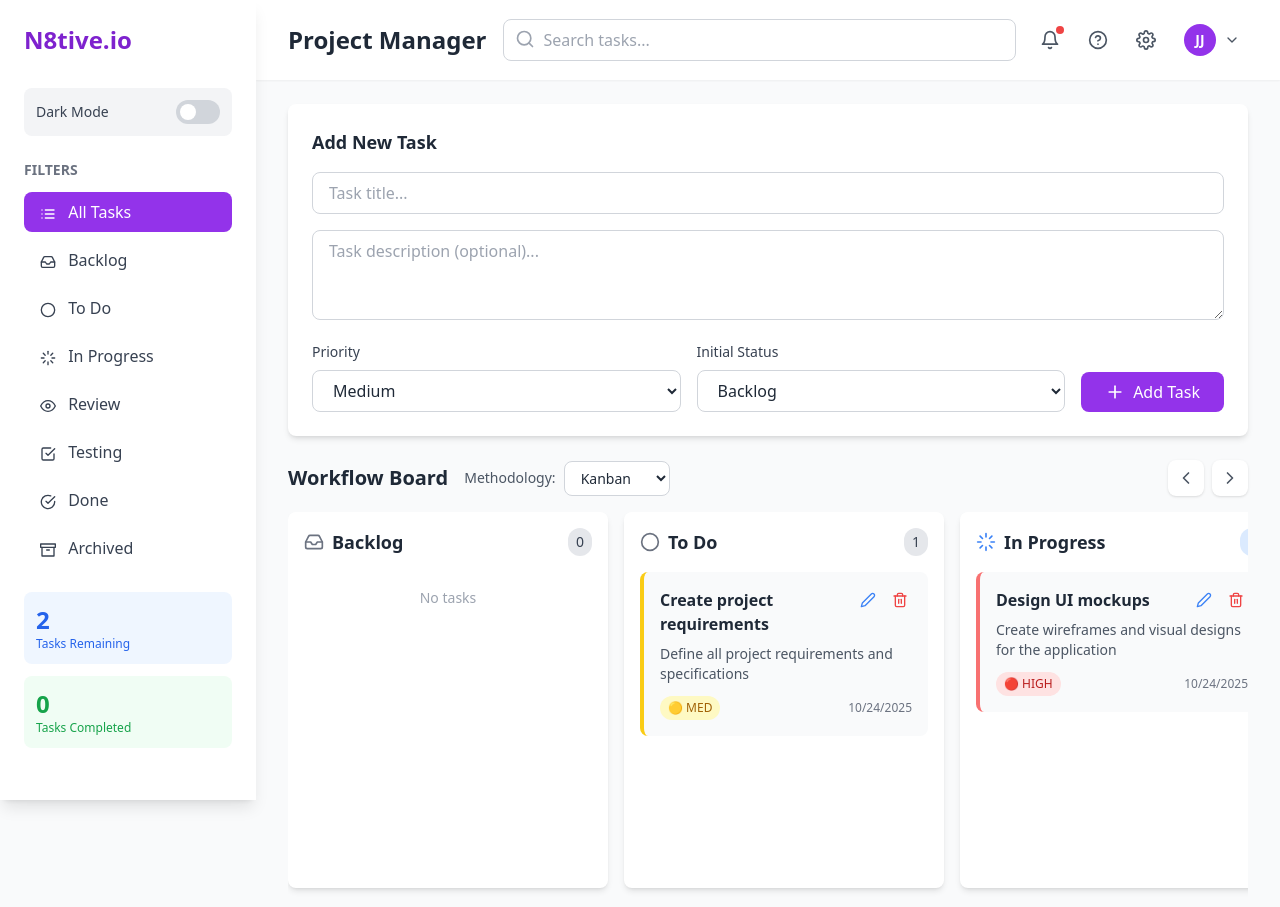
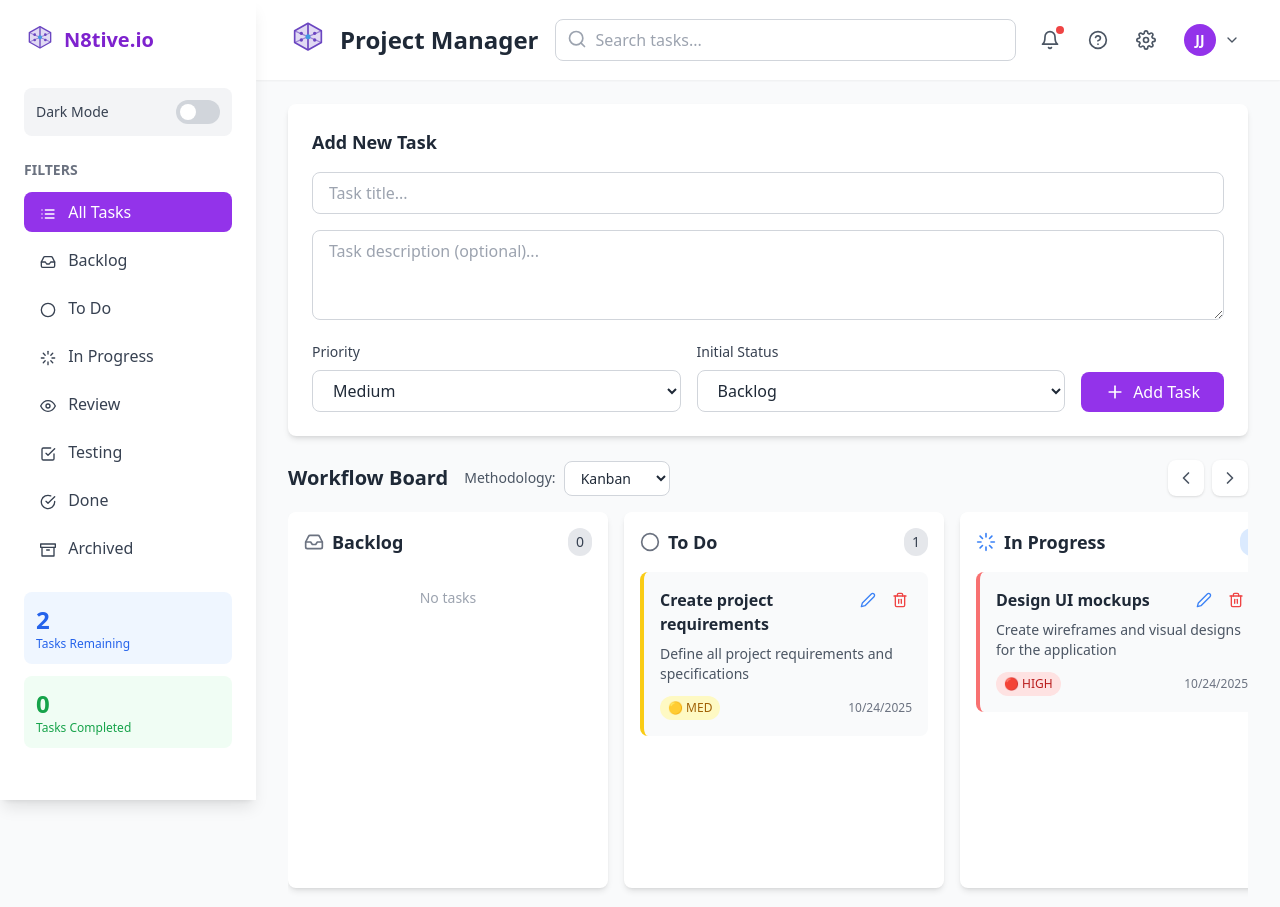
Before and after one commit to Jonjos95/Project-Manager, a plain HTML site: page index.html in a window 1280 px wide. Shown: the top 907 px of the page. Drawn offline with nearby package versions, Linux system fonts and the light colour scheme.

Commit message:
Add professional geometric logo representing structure and organization

```diff
--- a/index.html
+++ b/index.html
@@ -50,7 +50,22 @@
         <div class="p-6">
             <!-- Logo/Title -->
             <div class="flex items-center justify-between mb-8">
-                <h1 class="text-2xl font-bold text-purple-700 dark:text-purple-400">N8tive.io</h1>
+                <div class="flex items-center gap-2">
+                    <!-- Logo SVG -->
+                    <svg class="w-8 h-8" viewBox="0 0 48 48" fill="none" xmlns="http://www.w3.org/2000/svg">
+                        <path d="M24 4L40 13V27L24 36L8 27V13L24 4Z" fill="#6b46c1" opacity="0.2"/>
+                        <path d="M24 4L40 13V27L24 36L8 27V13L24 4Z" stroke="#6b46c1" stroke-width="2" stroke-linejoin="round"/>
+                        <line x1="24" y1="4" x2="24" y2="36" stroke="#6b46c1" stroke-width="2"/>
+                        <line x1="8" y1="13" x2="40" y2="27" stroke="#6b46c1" stroke-width="1.5" opacity="0.6"/>
+                        <line x1="40" y1="13" x2="8" y2="27" stroke="#6b46c1" stroke-width="1.5" opacity="0.6"/>
+                        <circle cx="24" cy="20" r="3" fill="#4299e1"/>
+                        <circle cx="16" cy="16" r="2" fill="#6b46c1"/>
+                        <circle cx="32" cy="16" r="2" fill="#6b46c1"/>
+                        <circle cx="16" cy="24" r="2" fill="#6b46c1"/>
+                        <circle cx="32" cy="24" r="2" fill="#6b46c1"/>
+                    </svg>
+                    <h1 class="text-xl font-bold text-purple-700 dark:text-purple-400">N8tive.io</h1>
+                </div>
                 <button onclick="toggleMobileMenu()" class="lg:hidden text-gray-600 dark:text-gray-300">
                     <i data-feather="x" class="w-6 h-6"></i>
                 </button>
@@ -120,7 +135,29 @@
                         <button onclick="toggleMobileMenu()" class="lg:hidden mr-4 text-gray-600 dark:text-gray-300">
                             <i data-feather="menu" class="w-6 h-6"></i>
                         </button>
-                        <h2 class="text-xl sm:text-2xl font-bold text-gray-800 dark:text-white whitespace-nowrap">Project Manager</h2>
+                        <div class="flex items-center gap-3">
+                            <!-- Logo SVG -->
+                            <svg class="w-8 h-8 sm:w-10 sm:h-10" viewBox="0 0 48 48" fill="none" xmlns="http://www.w3.org/2000/svg">
+                                <!-- Outer cube representing structure -->
+                                <path d="M24 4L40 13V27L24 36L8 27V13L24 4Z" fill="#6b46c1" opacity="0.2"/>
+                                <path d="M24 4L40 13V27L24 36L8 27V13L24 4Z" stroke="#6b46c1" stroke-width="2" stroke-linejoin="round"/>
+
+                                <!-- Inner organizational grid -->
+                                <line x1="24" y1="4" x2="24" y2="36" stroke="#6b46c1" stroke-width="2"/>
+                                <line x1="8" y1="13" x2="40" y2="27" stroke="#6b46c1" stroke-width="1.5" opacity="0.6"/>
+                                <line x1="40" y1="13" x2="8" y2="27" stroke="#6b46c1" stroke-width="1.5" opacity="0.6"/>
+
+                                <!-- Central node -->
+                                <circle cx="24" cy="20" r="3" fill="#4299e1"/>
+
+                                <!-- Connection points -->
+                                <circle cx="16" cy="16" r="2" fill="#6b46c1"/>
+                                <circle cx="32" cy="16" r="2" fill="#6b46c1"/>
+                                <circle cx="16" cy="24" r="2" fill="#6b46c1"/>
+                                <circle cx="32" cy="24" r="2" fill="#6b46c1"/>
+                            </svg>
+                            <h2 class="text-xl sm:text-2xl font-bold text-gray-800 dark:text-white whitespace-nowrap">Project Manager</h2>
+                        </div>
                     </div>
 
                     <!-- Center: Search -->
```
